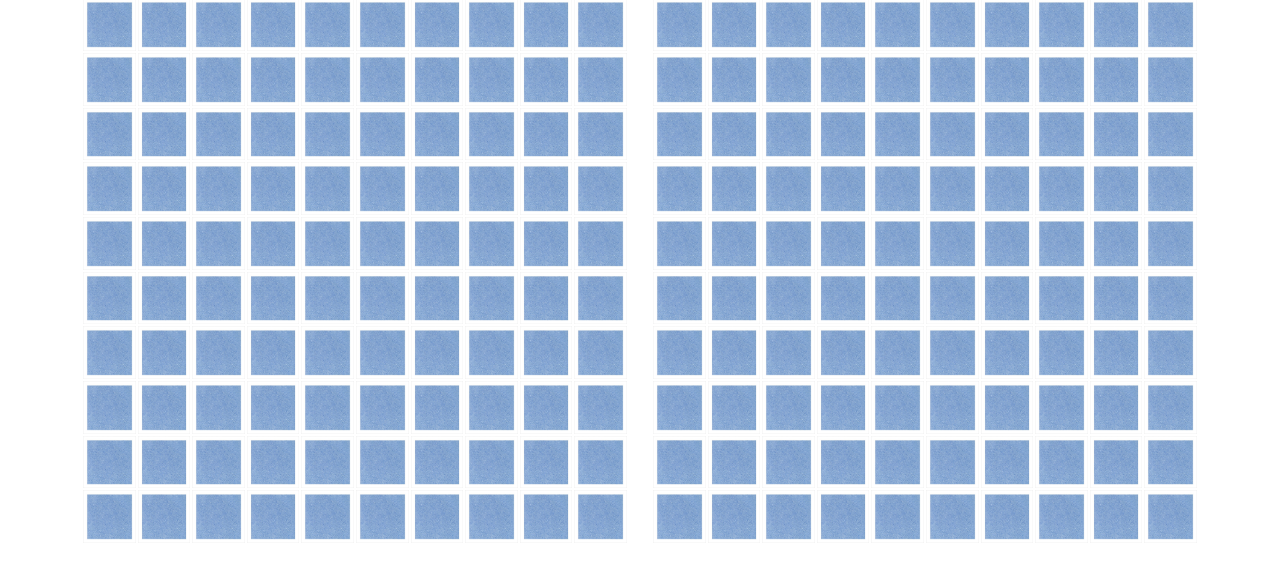
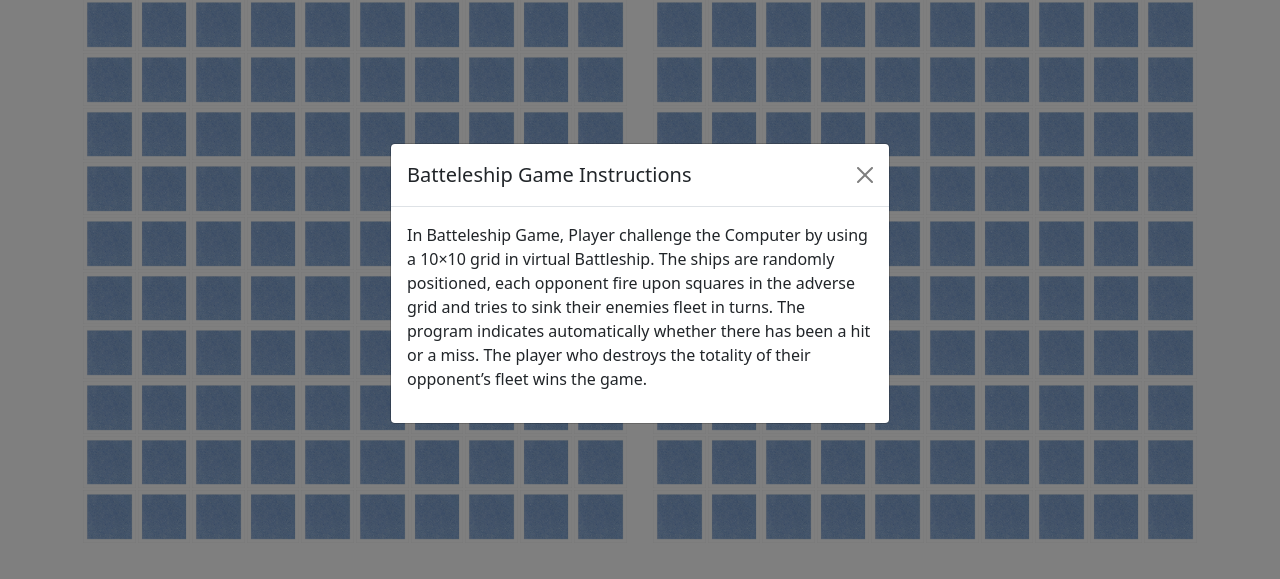
Before and after one commit to suyogyadavindexnine/battleship, a plain HTML site: page index.html in a window 1280 px wide. Shown: the part 117-696 px from the top of the page. Drawn offline with nearby package versions, Linux system fonts and the light colour scheme.

Commit message:
Instruction Modal And Live Preview Link Added

```diff
--- a/index.html
+++ b/index.html
@@ -24,6 +24,28 @@
                 <h2>Computer's Fleet</h2>
                 <div class="board" id="computerboard" style="margin-top: 20px; margin-bottom: 10px;"></div>
             </div>
+
+            <div class="modal fade" id="myModal" tabindex="-1" aria-labelledby="myModalLabel" aria-hidden="true">
+                <div class="modal-dialog modal-dialog-centered">
+                    <div class="modal-content">
+                        <div class="modal-header">
+                            <h5 class="modal-title" id="myModalLabel">Batteleship Game Instructions</h5>
+                            <button type="button" class="btn-close" data-bs-dismiss="modal" aria-label="Close"></button>
+                        </div>
+                        <div class="modal-body">
+                            <p>
+                                In Batteleship Game, Player challenge the Computer by using a 10×10 grid in virtual
+                                Battleship.
+                                The ships are randomly positioned, each opponent fire upon squares in the adverse grid
+                                and tries to sink their enemies fleet in turns.
+                                The program indicates automatically whether there has been a hit or a miss.
+                                The player who destroys the totality of their opponent’s fleet wins the game.
+                            </p>
+                        </div>
+                    </div>
+                </div>
+            </div>
+
         </div>
     </div>
     <script src="script.js"></script>
--- a/script.js
+++ b/script.js
@@ -177,3 +177,9 @@ function btnOver(img) {
 function btnOut(img) {
     img.src = "./assets/texture.jpg"
 }
+
+let myModal = new bootstrap.Modal(document.getElementById('myModal'));
+
+window.onload = () => {
+    myModal.show();
+}
```
Also changed, not shown: 1 other file.
